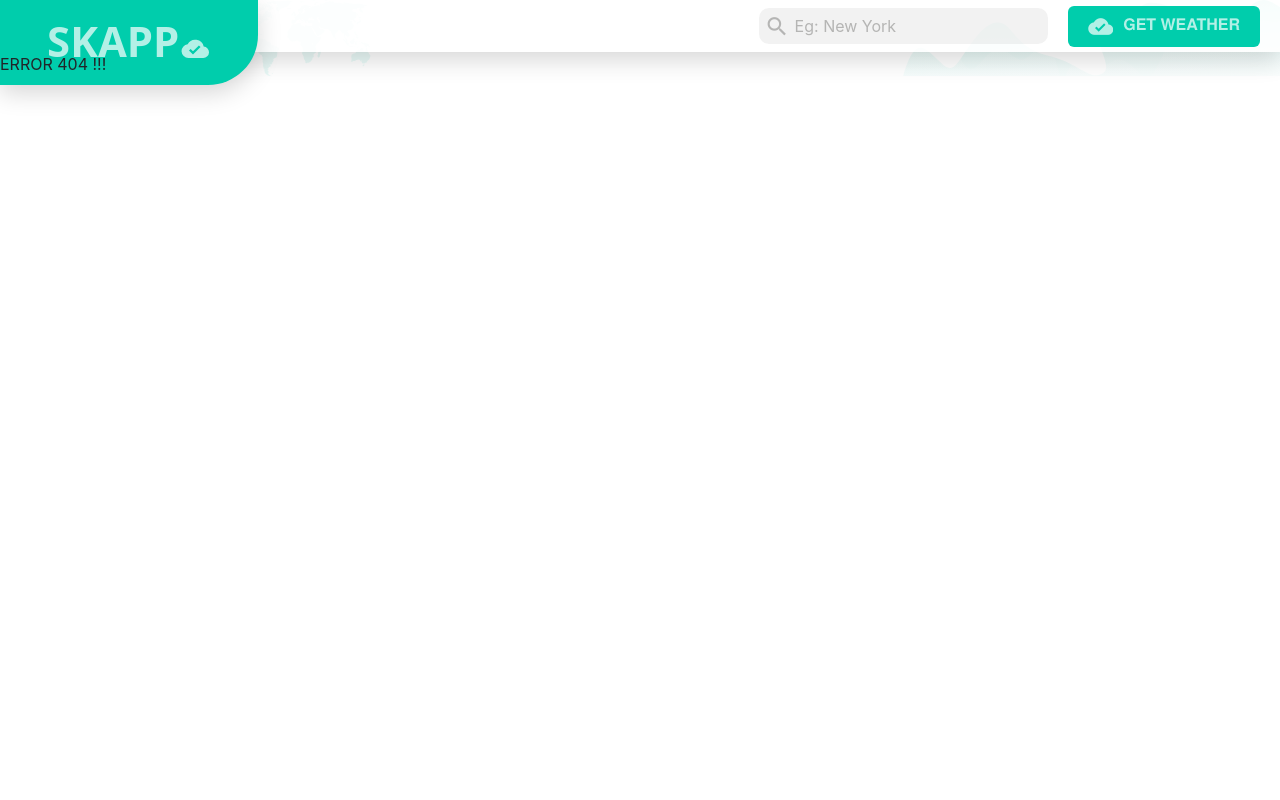
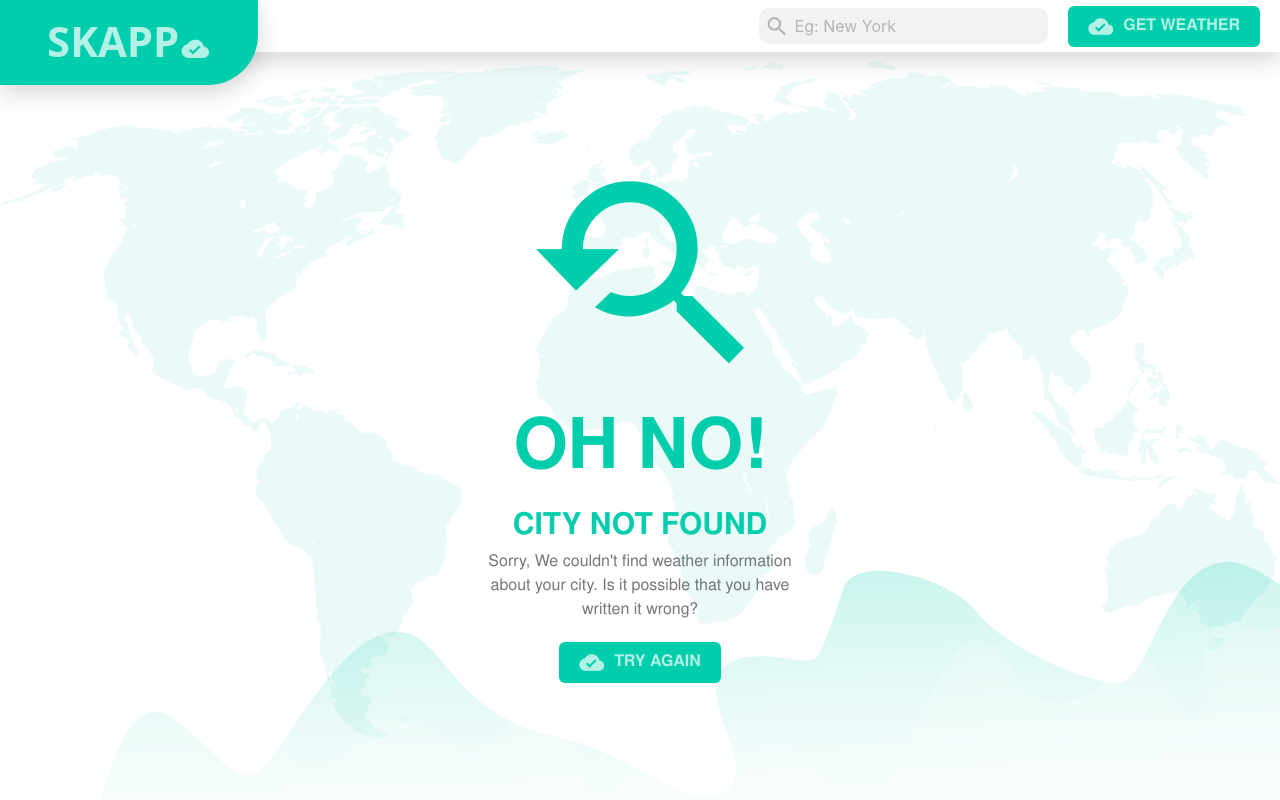
Before and after one commit to ccastanedag/SKAPP, a React (Create React App) app: page /city-not-found in a window 1280 px wide. Before the commit this address had no page. Built offline with nearby package versions, Linux system fonts and the light colour scheme.

Commit message:
Implements Error404 and CityNotFound on proper invalid scenarios

```diff
--- a/src/App.js
+++ b/src/App.js
@@ -5,7 +5,7 @@ import styles from './Skapp.module.scss';
 import SkappHome from './components/SkappHome/SkappHome';
 import SkappForecast from './components/SkappForecast/SkappForecast';
 import { BrowserRouter as Router, Route, Switch } from 'react-router-dom';
-import SkappError404 from './components/SkappError404/SkappError404';
+import SkappError from './components/SkappError/SkappError';
 import SkappDetail from './components/SkappDetail/SkappDetail';
 import SettingsContext from './utils/SkappContexts';
 
@@ -34,7 +34,23 @@ class App extends Component {
               <Route exact path='/' component={SkappHome} />
               <Route exact path='/forecast' component={SkappForecast} />
               <Route path='/details' component={SkappDetail} />
-              <Route component={SkappError404} />
+              <Route exact path='/city-not-found' render={() => <SkappError
+                icon='youtube_searched_for'
+                messages={{
+                  h1: 'OH NO!',
+                  h2: `CITY NOT FOUND`,
+                  h3: `Sorry, We couldn't find weather information about your city. Is it possible that you have written it wrong?`
+                }}
+                buttonIcon='cloud_done'
+                buttonText='TRY AGAIN' />} />
+              <Route render={() => <SkappError icon='cloud_off'
+                messages={{
+                  h1: 'OOPS!',
+                  h2: 'PAGE NOT FOUND',
+                  h3: 'The page you are looking for might have been removed, had its name changed or is temporarily unavailable'
+                }}
+                buttonIcon='cloud_done'
+                buttonText='BACK TO HOME' />} />
             </Switch>
           </SettingsContext.Provider>
         </div>
--- a/src/components/SkappBar/SkappBar.js
+++ b/src/components/SkappBar/SkappBar.js
@@ -17,30 +17,21 @@ class SkappBar extends Component {
     );
   }
 
-  handleCitySubmit = (event) => {
-    event.preventDefault();
-    this.props.citySubmit(this.state.cityName);
-  }
-
   render() {
     return (
       <div className={styles.bar}>
         <div className={styles.logoBox}>
           <img src={SkappLogo} alt='Skapp Logo' />
         </div>
-        <form className={styles} onSubmit={this.handleCitySubmit}>
+        <form className={styles}>
           <SkappSearchInput
             value={this.state.cityName}
             onChange={this.handleChange} />
           {/* To avoid redirection when input is empty */}
-          {this.state.cityName &&
+          {
             <Link to={{ pathname: '/forecast', search: '?city=' + this.state.cityName }}>
               <SkappButton text='GET WEATHER' iconName='cloud_done' />
             </Link>
-          }
-          {
-            !this.state.cityName &&
-            <SkappButton text='GET WEATHER' iconName='cloud_done' />
           }
         </form>
         {this.props.location.pathname === '/' && <SkappSettingsWidget />}
--- a/src/components/SkappDetail/SkappDetail.js
+++ b/src/components/SkappDetail/SkappDetail.js
@@ -4,6 +4,8 @@ import styles from './SkappDetail.module.scss';
 import { SkappIcon } from '../SkappForecastArray/SkappForecastArray';
 import SkappButton from '../SkappButton/SkappButton';
 import SettingsContext from '../../utils/SkappContexts'
+import queryString from 'query-string';
+import SkappError from '../SkappError/SkappError'
 
 
 const SkappFlag = ({ countryCode }) => {
@@ -12,9 +14,20 @@ const SkappFlag = ({ countryCode }) => {
 }
 
 export class SkappDetail extends Component {
+  componentDidMount() {
+    if (this.props.history.location.state) {
+      this.setState({
+        isLocationStateValid: true
+      });
+    }
+  }
+  state = {
+    isLocationStateValid: false
+  }
   static contextType = SettingsContext;
   render() {
-    const { city,
+    if (this.state.isLocationStateValid) {
+      var { city,
         country,
         date,
         description,
@@ -22,9 +35,12 @@ export class SkappDetail extends Component {
         icon,
         max_temperature,
         min_temperature } = this.props.history.location.state;
+    }
 
+    console.log('STATE', this.props.history.location.state);
     return (
-      <div className={styles.detailContainer}>
+      <div>
+        {this.state.isLocationStateValid && (<div className={styles.detailContainer}>
           <div className={styles.detailShape}>
             <div className={styles.cityContainer}>
               <div className={styles.city}>
@@ -53,6 +69,15 @@ export class SkappDetail extends Component {
               <SkappButton iconName='search' text='BACK TO FORECAST' />
             </div>
           </div>
+        </div>)}
+        {!this.state.isLocationStateValid && <SkappError icon='cloud_off'
+          messages={{
+            h1: 'OOPS!',
+            h2: 'PAGE NOT FOUND',
+            h3: 'The page you are looking for might have been removed, had its name changed or is temporarily unavailable'
+          }}
+          buttonIcon='cloud_done'
+          buttonText='BACK TO HOME' />}
       </div>
     )
   }
--- /dev/null
+++ b/src/components/SkappError/SkappError.js
@@ -0,0 +1,41 @@
+import React, { Component } from 'react'
+import PropTypes from 'prop-types'
+import SkappButton from '../SkappButton/SkappButton'
+import styles from './SkappError.module.scss'
+import Icon from '@material-ui/core/Icon'
+
+export class SkappError extends Component {
+  static propTypes = {
+    icon: PropTypes.string.isRequired,
+    messages: PropTypes.shape({
+      h1: PropTypes.string.isRequired,
+      h2: PropTypes.string.isRequired,
+      h3: PropTypes.string.isRequired
+    }).isRequired,
+    buttonIcon: PropTypes.string.isRequired,
+    buttonText: PropTypes.string.isRequired
+  }
+
+  render() {
+    const { icon, messages, buttonIcon, buttonText } = this.props;
+    return (
+      <div>
+        <div className={styles.errorContainer}>
+          <Icon style={{ fontSize: 250, color: '#00CDAC' }}>{icon}</Icon>
+          <div className={styles.h1}>
+            {messages.h1}
+          </div>
+          <div className={styles.h2}>
+            {messages.h2}
+          </div>
+          <div className={styles.h3}>
+            {messages.h3}
+          </div>
+          <SkappButton iconName={buttonIcon} text={buttonText} />
+        </div>
+      </div>
+    )
+  }
+}
+
+export default SkappError
--- /dev/null
+++ b/src/components/SkappError/SkappError.module.scss
@@ -0,0 +1,58 @@
+@import '../partials/SkappUtils';
+@import '../partials/SkappValues';
+.errorContainer {
+  display: flex;
+  flex-direction: column;
+  box-sizing: border-box;
+  height: calc(100vh - #{$bar-height-small});
+  justify-content: center;
+  align-items: center;
+  @media screen and (max-width: $break-medium) and (orientation: landscape) {
+    height:calc(100vw - #{$bar-height-small});
+  }
+  @media screen and (max-width: $break-large) and (orientation: landscape) {
+    height:calc(100vw - #{$bar-height-medium});
+  }
+  @media screen and (min-width: $break-medium) and (orientation: portrait) {
+    height: calc(100vh - #{$bar-height-medium});
+  }
+  @media screen and (min-width: $break-extra-large) and (orientation: portrait) {
+    height: calc(100vh - #{$bar-height-extra-large});
+  }
+}
+
+.h1 {
+  color:$primary-color;
+  font-family: 'NimbusSanL';
+  font-weight: 600;
+  font-style:bold;
+  font-size:pixelsToEms(70);
+  text-align: center;
+}
+
+.h2 {
+  color:$primary-color;
+  font-family: 'NimbusSanL';
+  font-weight: 600;
+  font-style:bold;
+  font-size:pixelsToEms(30);
+  text-align: center;
+}
+
+.h3 {
+  color:$grey-transparent-opaque;
+  font-family: 'NimbusSanL';
+  font-weight: 100;
+  font-style:regular;
+  font-size: pixelsToEms(16);
+  text-align: center;
+  width:90%;
+  @media screen and (min-width:$break-medium)
+  {
+    width:55%;
+  }
+  @media screen and (min-width:$break-extra-large)
+  {
+    width:25%;
+  }
+}
--- a/src/components/SkappError404/SkappError404.js
+++ /dev/null
@@ -1,18 +0,0 @@
-import React, { Component } from 'react'
-import PropTypes from 'prop-types'
-
-export class SkappError404 extends Component {
-  static propTypes = {
-
-  }
-
-  render() {
-    return (
-      <div>
-        ERROR 404 !!!
-      </div>
-    )
-  }
-}
-
-export default SkappError404
--- a/src/components/SkappForecast/SkappForecast.js
+++ b/src/components/SkappForecast/SkappForecast.js
@@ -14,9 +14,14 @@ export class SkappForecast extends Component {
   }
 
   async componentDidMount() {
-    const isMetric = this.context.settings.metric? 'metric' : 'imperial';
+    const isMetric = this.context.settings.metric ? 'metric' : 'imperial';
     const search = queryString.parse(this.props.location.search);
+    if (search.city === '' || !('city' in search)) {
+      this.props.history.push('/page-not-found');
+    }
+    else {
       const foreCast = await getForecast(search.city, isMetric);
+      if (foreCast.cod === '200') {
         this.setState(() => {
           return {
             dataForecast: getForecastFormatted(foreCast),
@@ -24,13 +29,57 @@ export class SkappForecast extends Component {
           }
         });
       }
+      if (foreCast.cod === '404') {
+        this.props.history.push('/city-not-found');
+      }
+    }
+  }
+
+  async componentDidUpdate(prevProps, prevState) {
+    const oldSearch = queryString.parse(prevProps.location.search);
+    const newSearch = queryString.parse(this.props.location.search);
+
+    if (('city' in oldSearch) && ('city' in newSearch)) {
+      if (oldSearch.city !== newSearch.city) {
+        this.setState(() => {
+          return {
+            dataForecast: null,
+            countryCity: null
+          }
+        });
+        const isMetric = this.context.settings.metric ? 'metric' : 'imperial';
+        const search = queryString.parse(this.props.location.search);
+        console.log('UPDATE', search);
+        if (search.city === '' || !('city' in search)) {
+          this.props.history.push('/page-not-found');
+        }
+        else {
+          const foreCast = await getForecast(search.city, isMetric);
+          if (foreCast.cod === '200') {
+            this.setState(() => {
+              return {
+                dataForecast: getForecastFormatted(foreCast),
+                countryCity: getCountryCity(foreCast)
+              }
+            });
+          }
+          if (foreCast.cod === '404') {
+            this.props.history.push('/city-not-found');
+          }
+        }
+      }
+    }
+    else {
+      this.props.history.push('/page-not-found');
+    }
+  }
 
   render() {
     const { dataForecast, countryCity } = this.state;
     return (
       <div className={styles.forecastContainer}>
-        {dataForecast && <SkappChart dataChart={dataForecast}/>}
-        {dataForecast && <SkappForecastArray dataForecast={dataForecast} unit='Celsius' countryCity={countryCity}/>}
+        {dataForecast && <SkappChart dataChart={dataForecast} />}
+        {dataForecast && <SkappForecastArray dataForecast={dataForecast} unit='Celsius' countryCity={countryCity} />}
         {!dataForecast && <p>LOADING</p>}
       </div>
     )
--- a/src/components/SkappForecastArray/SkappForecastArray.js
+++ b/src/components/SkappForecastArray/SkappForecastArray.js
@@ -45,7 +45,7 @@ export class SkappForecastArray extends Component {
                       pathname: '/details',
                       search: '?city=' + countryCity.city,
                       state: {
-                        city: countryCity.city,
+                        city: toTitleCase(countryCity.city),
                         country: countryCity.country,
                         date: day.date,
                         description: toTitleCase(day.description),
```
Also changed, not shown: src/components/SkappError404/SkappError404.module.scss (deleted). Lines whose indentation alone changed are shown as unchanged.
